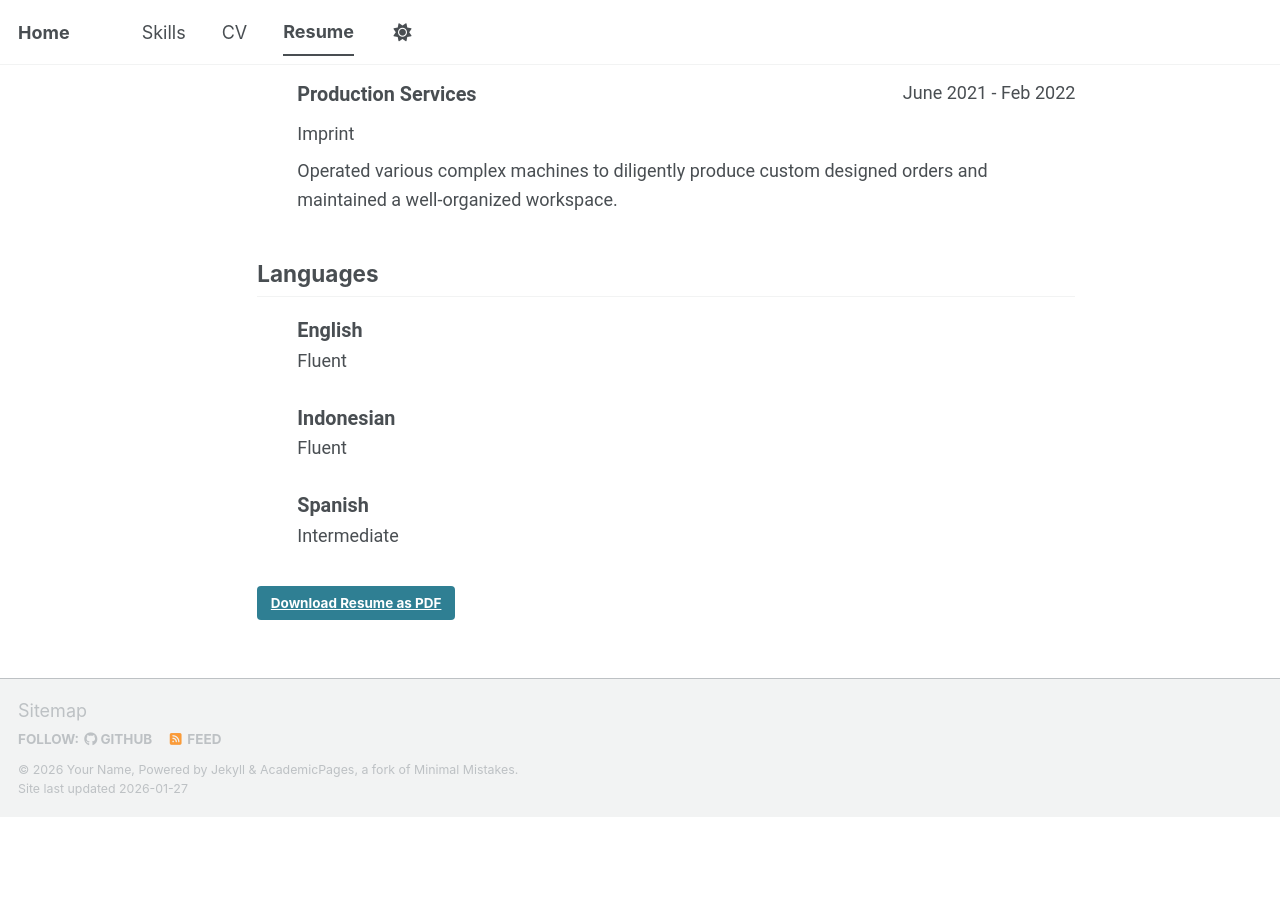
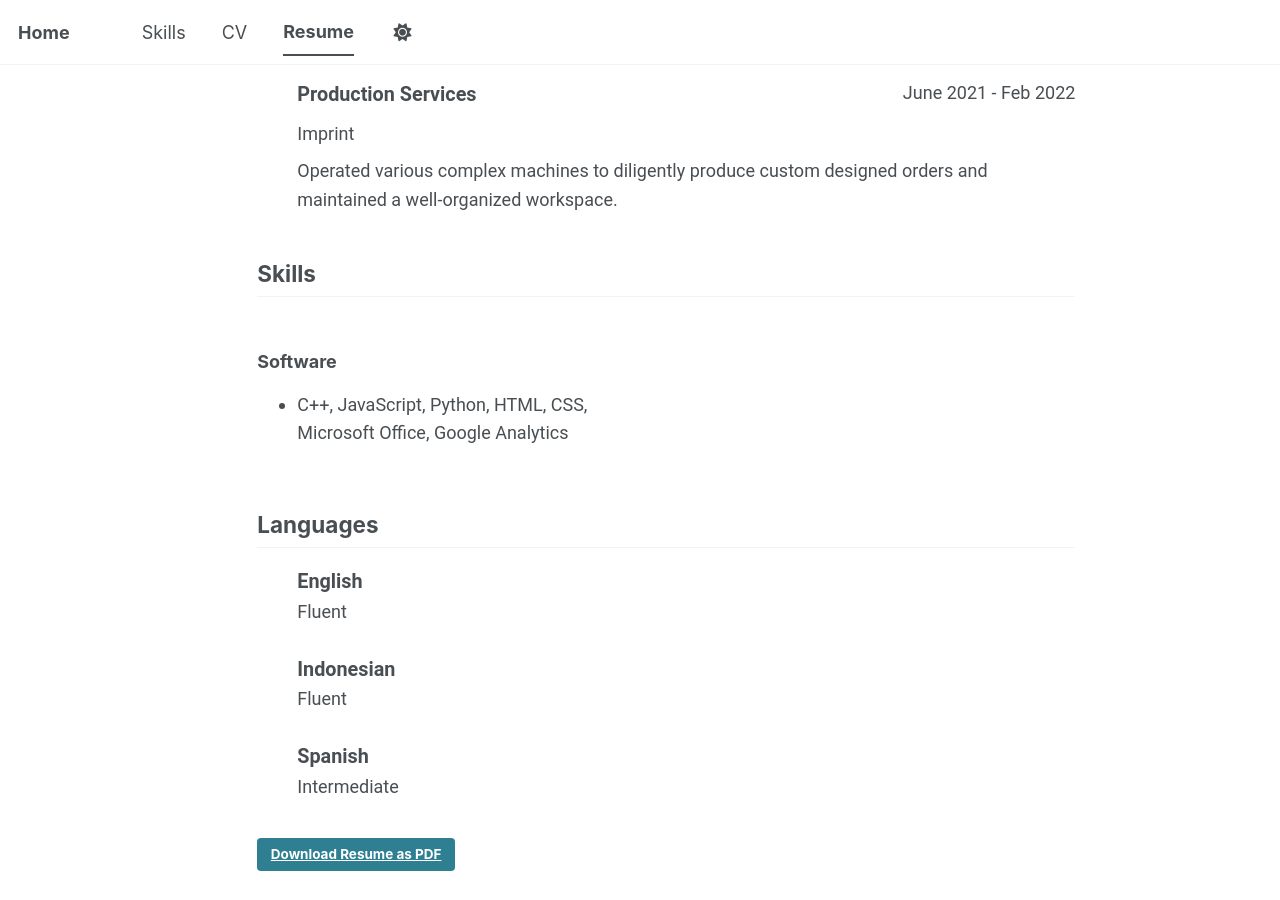
Before and after one commit to Queen-aty/Queen-aty.github.io, a Jekyll site: the page built from _pages/cv-json.md, in a window 1280 px wide and 900 px high, scrolled down 1278 px. Built offline with Jekyll 4.4.1, drawn with Linux system fonts in a browser that asks for light colours; a script bundle is joined from its source files by our own code; library files that are not in the unit come from our copies; before the commit the page ends 2094 px from its top, so only the background shows below that.

Commit message:
Update cv.json

```diff
--- a/_data/cv.json
+++ b/_data/cv.json
@@ -60,7 +60,12 @@
       "courses": []
     }
   ],
-  "skills": [],
+  "skills": [
+    {
+      "name": "Software",
+      "keywords": "C++, JavaScript, Python, HTML, CSS, Microsoft Office, Google Analytics"
+    }
+  ],
   "languages": [
     {
       "language": "English",
```
